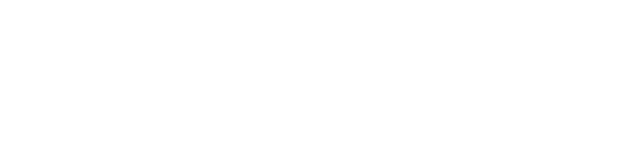
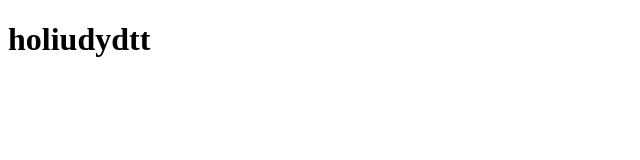
Before and after one commit to estheroide/proyectoClase, a plain HTML site: page index.html in a window 1280 px wide. Shown: the whole page, without its empty margins (0-640 px from the left). Drawn offline with Linux system fonts and the light colour scheme.

Commit message:
modific 1

```diff
--- a/index.html
+++ b/index.html
@@ -7,6 +7,6 @@
     <title>git</title>
 </head>
 <body>
-
+    <h1>holiudydtt</h1>
 </body>
 </html>
```
